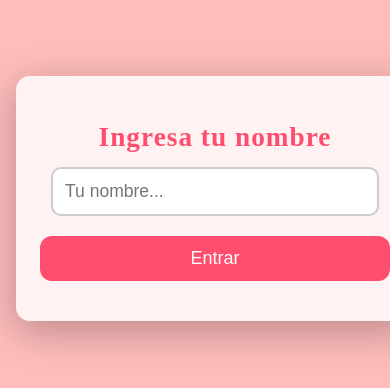
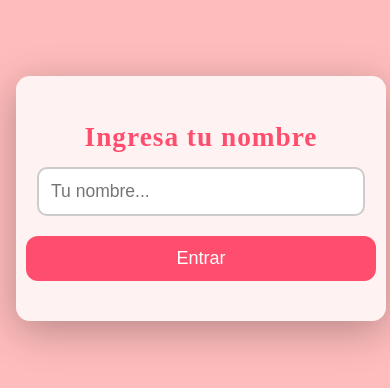
Before and after one commit to nandeto/amorosa, a plain HTML site: page login.html in a window 390 px wide. Drawn offline with Linux system fonts and the light colour scheme; a web font is replaced by a local one.

Commit message:
Update login.css

```diff
--- a/css/login.css
+++ b/css/login.css
@@ -109,7 +109,7 @@ button:hover {
 .login-container {
   width: min(96vw, 420px);   /* más ancho, pero aún adaptable */
   margin: 60px auto;         /* más espacio arriba/abajo */
-  padding: 28px 24px;        /* más aire lateral */
+  padding: 28px 10px;        /* más aire lateral */
   border-radius: 14px;
   box-shadow: 0 10px 40px rgba(0,0,0,.28);
 }
```
